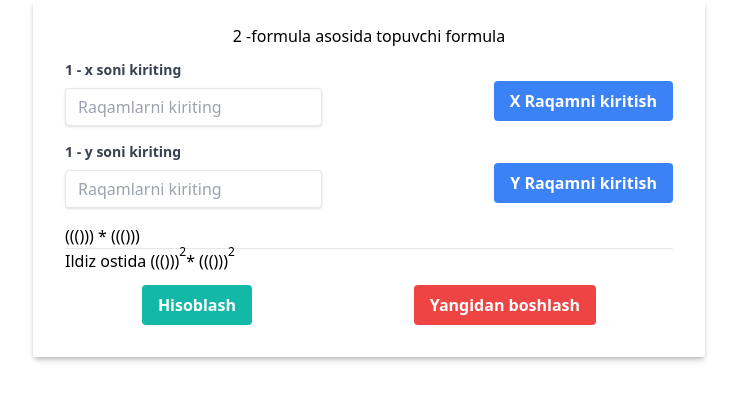
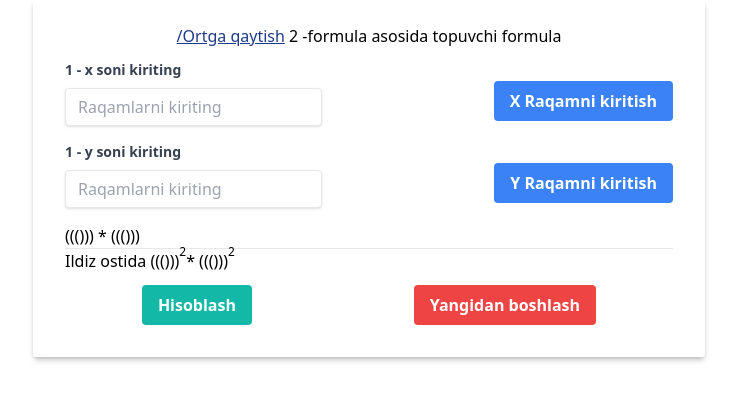
Before and after one commit to MuhammadqodirProgrammer/calculate-gelogical-problem, a plain HTML site: page test.html in a window 1280 px wide. Shown: the whole page, without its empty margins (271-1008 px from the left). Drawn offline with nearby package versions, Linux system fonts and the light colour scheme.

Commit message:
first commit

```diff
--- a/test.html
+++ b/test.html
@@ -10,7 +10,7 @@
 	<body>
 		<div class="w-full shadow-md md:w max-w-2xl mx-auto">
 			<form class="bg-white shadow-md rounded px-8 pt-6 pb-8 mb-4">
-				<h1 class="text-center mb-3">2 -formula asosida topuvchi formula</h1>
+				<h1 class="text-center mb-3">   <a class="text-blue-900 underline " href='./test.html'>/Ortga qaytish</a>    2 -formula asosida topuvchi formula</h1>
 				<div class="flex items-center justify-between">
 					<div class="mb-4">
 						<label class="block text-gray-700 text-sm font-bold mb-2">
```
